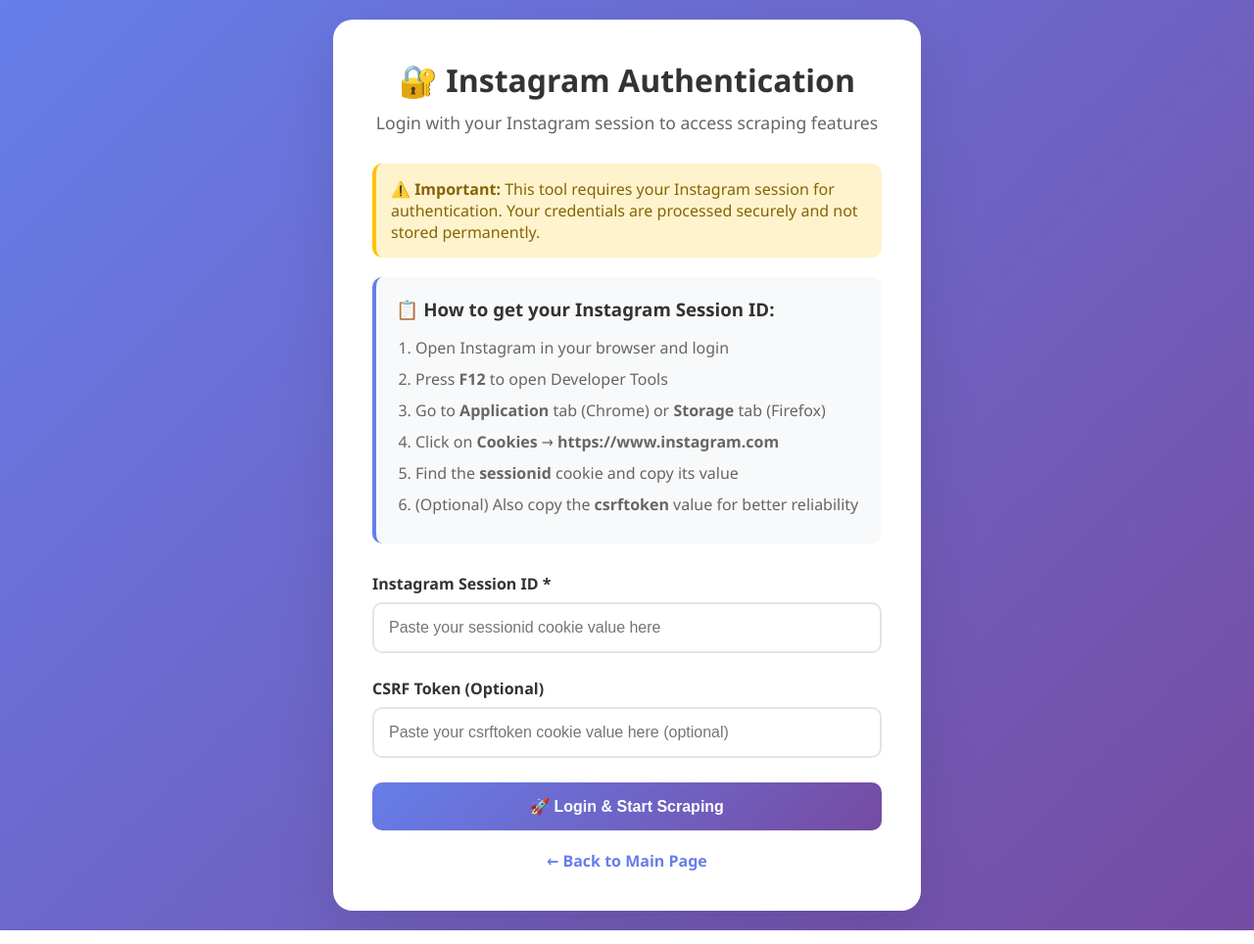
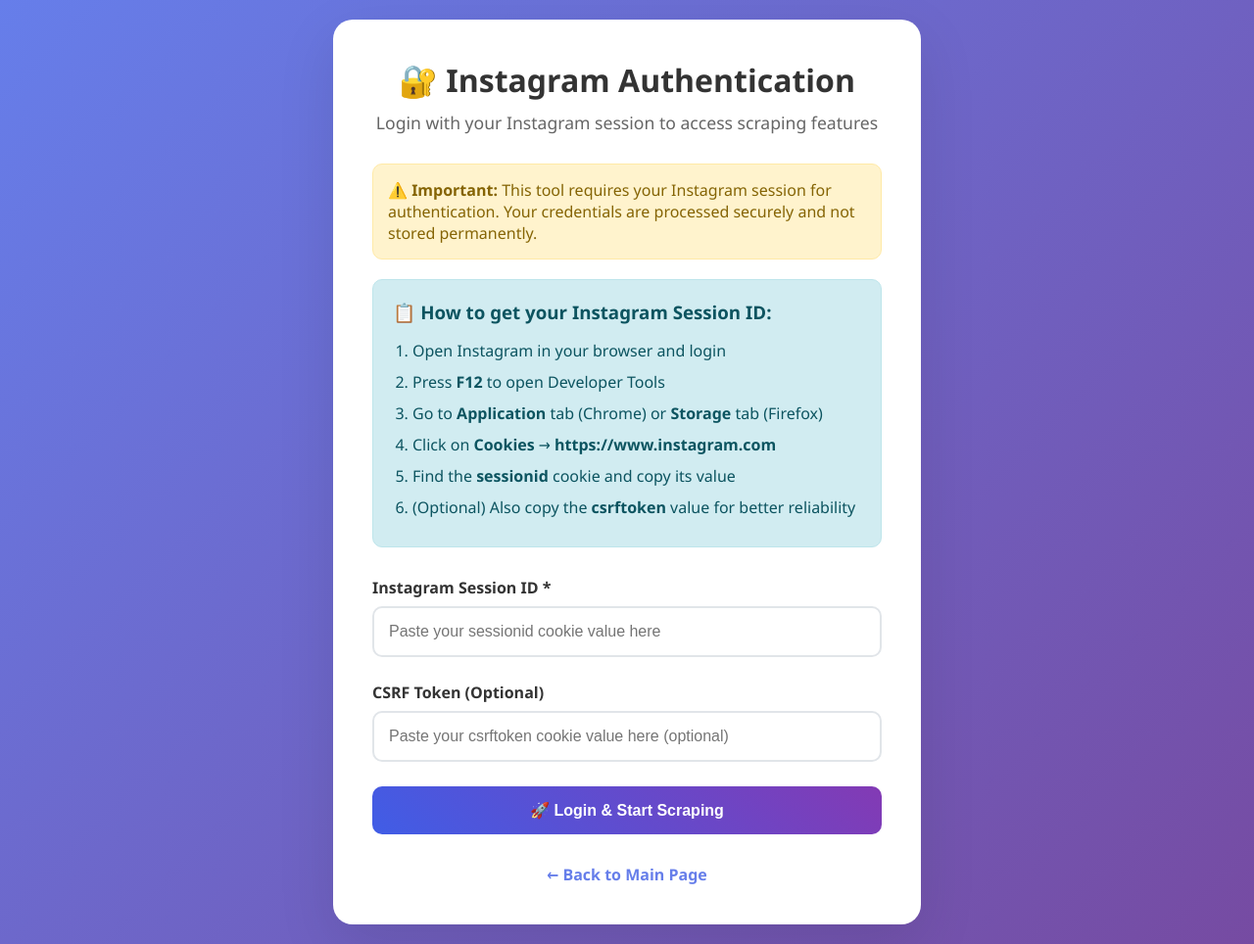
Before and after one commit to Ridoway-git/ig, a Flask app: page /login in a window 1280 px wide. Shown: the whole page at 98% size. Run offline with Flask 3, Linux system fonts and the light colour scheme.

Commit message:
Assistant checkpoint: Fixed authentication endpoints and completed login form
Assistant generated file changes:
- templates/index.html: Fix authentication endpoints and login flow
- templates/login.html: Complete the login form template

---

User prompt:

Login error: Unexpected token '<', "<!doctype "... is not valid JSON
give me field for login

Replit-Commit-Author: Assistant
Replit-Commit-Session-Id: 251a05a8-7222-43ee-823c-79863bb579d9

```diff
--- a/templates/login.html
+++ b/templates/login.html
@@ -4,7 +4,7 @@
 <head>
     <meta charset="UTF-8">
     <meta name="viewport" content="width=device-width, initial-scale=1.0">
-    <title>Instagram Authentication - Business Tool</title>
+    <title>Instagram Login - Instagram Scraper</title>
     <style>
         * {
             margin: 0;
@@ -73,68 +73,30 @@
         }
 
         .btn {
-            background: linear-gradient(135deg, #667eea 0%, #764ba2 100%);
+            background: linear-gradient(45deg, #405de6, #833ab4);
             color: white;
             padding: 15px 30px;
             border: none;
             border-radius: 10px;
             font-size: 16px;
-            font-weight: 600;
+            font-weight: bold;
             cursor: pointer;
             width: 100%;
-            transition: all 0.3s;
+            transition: transform 0.2s, box-shadow 0.2s;
         }
 
         .btn:hover {
             transform: translateY(-2px);
-            box-shadow: 0 10px 30px rgba(102, 126, 234, 0.4);
+            box-shadow: 0 10px 20px rgba(0,0,0,0.2);
         }
 
         .error {
-            background: #fee;
-            color: #c33;
+            background: #f8d7da;
+            color: #721c24;
             padding: 15px;
             border-radius: 10px;
             margin-bottom: 20px;
-            border-left: 4px solid #c33;
-        }
-
-        .instructions {
-            background: #f8f9fa;
-            padding: 20px;
-            border-radius: 10px;
-            margin-bottom: 30px;
-            border-left: 4px solid #667eea;
-        }
-
-        .instructions h3 {
-            color: #333;
-            margin-bottom: 15px;
-        }
-
-        .instructions ol {
-            margin-left: 20px;
-        }
-
-        .instructions li {
-            margin-bottom: 8px;
-            color: #666;
-            line-height: 1.5;
-        }
-
-        .back-link {
-            text-align: center;
-            margin-top: 20px;
-        }
-
-        .back-link a {
-            color: #667eea;
-            text-decoration: none;
-            font-weight: 600;
-        }
-
-        .back-link a:hover {
-            text-decoration: underline;
+            border: 1px solid #f5c6cb;
         }
 
         .warning {
@@ -143,7 +105,46 @@
             padding: 15px;
             border-radius: 10px;
             margin-bottom: 20px;
-            border-left: 4px solid #ffc107;
+            border: 1px solid #ffeaa7;
+        }
+
+        .instructions {
+            background: #d1ecf1;
+            color: #0c5460;
+            padding: 20px;
+            border-radius: 10px;
+            margin-bottom: 30px;
+            border: 1px solid #bee5eb;
+        }
+
+        .instructions h3 {
+            margin-bottom: 15px;
+            color: #0c5460;
+        }
+
+        .instructions ol {
+            padding-left: 20px;
+        }
+
+        .instructions li {
+            margin-bottom: 8px;
+            line-height: 1.5;
+        }
+
+        .back-link {
+            text-align: center;
+            margin-top: 30px;
+        }
+
+        .back-link a {
+            color: #667eea;
+            text-decoration: none;
+            font-weight: 600;
+            transition: color 0.3s;
+        }
+
+        .back-link a:hover {
+            color: #405de6;
         }
     </style>
 </head>
@@ -176,7 +177,7 @@
             </ol>
         </div>
 
-        <form method="POST">
+        <form method="POST" action="{{ url_for('login') }}">
             <div class="form-group">
                 <label for="sessionid">Instagram Session ID *</label>
                 <input type="password"
```
Also changed, not shown: templates/index.html (+16 -29 lines).
